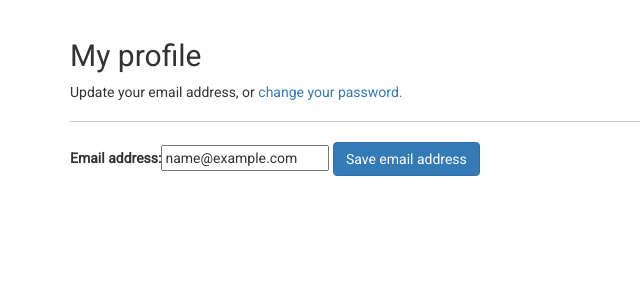
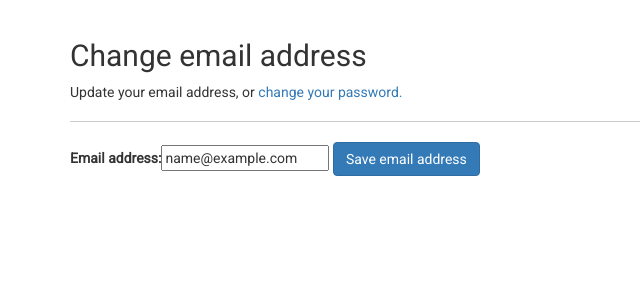
Before and after one commit to iliawnek/SystematicReview, a Django app: page /profile/ in a window 1280 px wide. Shown: the part 81-381 px from the top of the page, without its empty margins (0-640 px from the left). Run offline with Django 3.2, Linux system fonts and the light colour scheme; the visitor is signed in with stand-in values (Sample User, id 1); parts of the project's set-up code (start-up, migrations or seed data) failed here and were passed over; some libraries are stand-ins or nearby versions.

Commit message:
Rename "My profile" to "Change email address", add change password option to navbar dropdown

```diff
--- a/templates/base.html
+++ b/templates/base.html
@@ -58,7 +58,10 @@
                 </a>
                 <ul class="dropdown-menu">
                   <li>
-                    <a href="{% url 'profile' %}">My profile</a>
+                    <a href="{% url 'profile' %}">Change email address</a>
+                  </li>
+                  <li>
+                    <a href="{% url 'auth_password_change' %}">Change password</a>
                   </li>
                   <li class="divider">
                   </li>
--- a/templates/sysrev/profile_form.html
+++ b/templates/sysrev/profile_form.html
@@ -1,11 +1,11 @@
 {% extends 'registration/base.html' %}
 
-{% block head_title %}My Profile{% endblock %}
+{% block head_title %}Change email address{% endblock %}
 
 {% load bootstrap %}
 {% block content %}
   <div class="page-header">
-    <h2>My profile</h2>
+    <h2>Change email address</h2>
     <p>Update your email address, or <a href="{% url 'password_change' %}">change your password.</a></p>
   </div>
 
```
